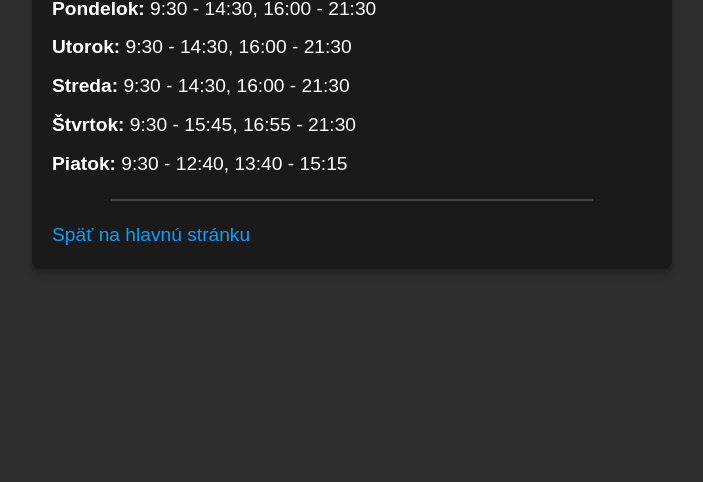
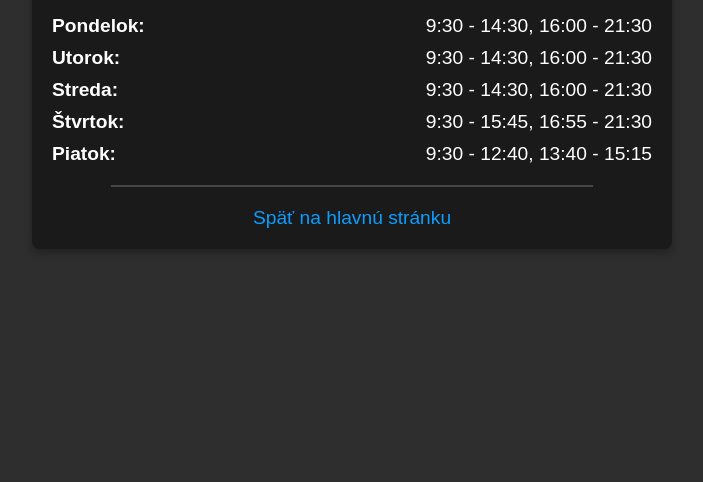
Before and after one commit to ging35/Minecraft-Server, a plain HTML site: page otvaracie_casy.html in a window 1280 px wide. Shown: the part 318-800 px from the top of the page, without its empty margins (288-991 px from the left). Drawn offline with Linux system fonts and the light colour scheme.

Commit message:
Update otvaracie_casy.html

```diff
--- a/otvaracie_casy.html
+++ b/otvaracie_casy.html
@@ -25,7 +25,7 @@
             box-shadow: 0 4px 8px rgba(0, 0, 0, 0.3);
             max-width: 600px;
             width: 90%;
-            text-align: left; /* Align text to the left */
+            text-align: left;
         }
         h1 {
             font-size: 2em;
@@ -35,19 +35,27 @@
         .info {
             font-size: 1.2em;
             margin-top: 20px;
-            line-height: 1.5em;
+        }
+        .day {
+            display: flex;
+            justify-content: space-between; /* Align day and hours with space between */
+            margin: 10px 0;
+        }
+        .day strong {
+            min-width: 120px; /* Optional: Set a minimum width for day labels for consistency */
+            text-align: left;
         }
         a {
             color: #0d9dff;
             text-decoration: none;
+            text-align: center;
+            display: block;
+            margin-top: 20px;
         }
         hr {
             border: 1px solid #444;
             width: 80%;
             margin: 20px auto;
-        }
-        .day {
-            margin: 10px 0;
         }
     </style>
 </head>
@@ -55,11 +63,11 @@
     <div class="container">
         <h1>Otvaracie časy</h1>
         <div class="info">
-            <p class="day"><strong>Pondelok:</strong> 9:30 - 14:30, 16:00 - 21:30</p>
-            <p class="day"><strong>Utorok:</strong> 9:30 - 14:30, 16:00 - 21:30</p>
-            <p class="day"><strong>Streda:</strong> 9:30 - 14:30, 16:00 - 21:30</p>
-            <p class="day"><strong>Štvrtok:</strong> 9:30 - 15:45, 16:55 - 21:30</p>
-            <p class="day"><strong>Piatok:</strong> 9:30 - 12:40, 13:40 - 15:15</p>
+            <div class="day"><strong>Pondelok:</strong> <span>9:30 - 14:30, 16:00 - 21:30</span></div>
+            <div class="day"><strong>Utorok:</strong> <span>9:30 - 14:30, 16:00 - 21:30</span></div>
+            <div class="day"><strong>Streda:</strong> <span>9:30 - 14:30, 16:00 - 21:30</span></div>
+            <div class="day"><strong>Štvrtok:</strong> <span>9:30 - 15:45, 16:55 - 21:30</span></div>
+            <div class="day"><strong>Piatok:</strong> <span>9:30 - 12:40, 13:40 - 15:15</span></div>
         </div>
 
         <hr>
```
